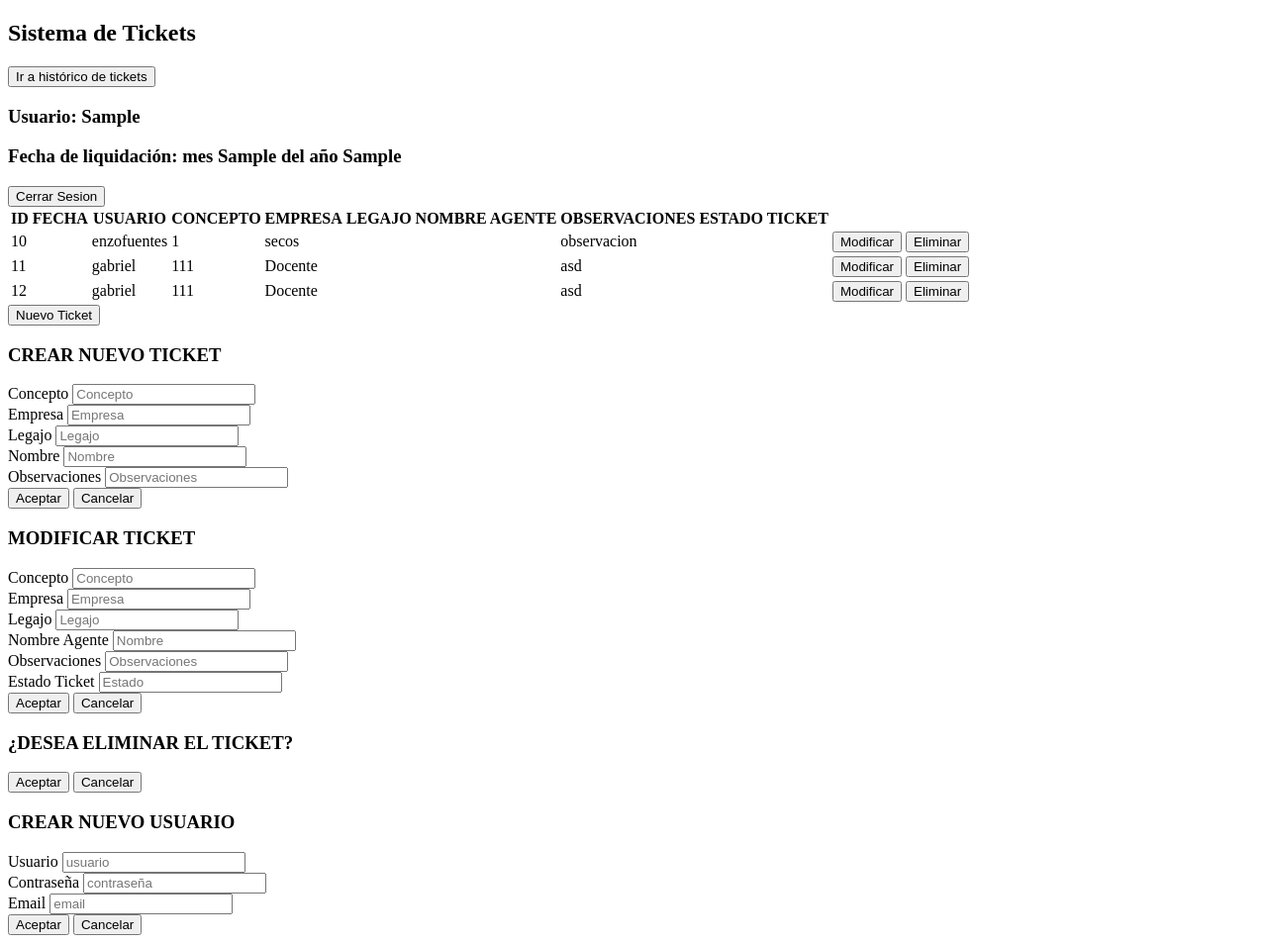
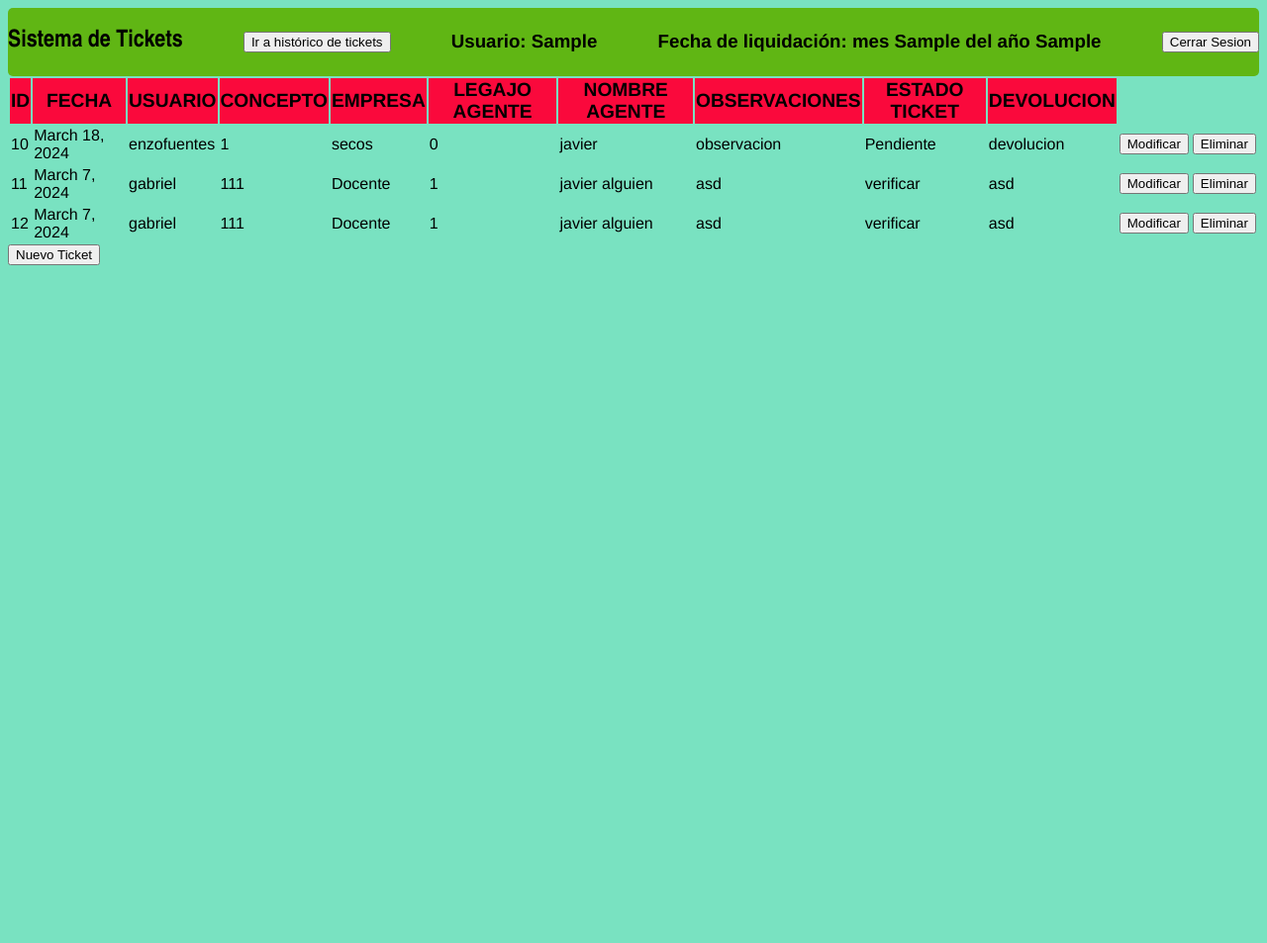
Before and after one commit to Naitais/ticket_sys, a Django app: template backend/src/tickets/templates/tickets/index.html in a window 1280 px wide. Shown: the whole page at 99% size. After the commit the page ends 268 px from the top, so only its background shows below. Run offline with Django 5.2, Linux system fonts and the light colour scheme; data comes from the database, SQL or seed files in the repository; both versions use the stored data as it was after the commit; tables that the repository leaves empty hold one stand-in row (values such as "Sample post"); the template is opened without the code that fills it: values that come from a table or form of the project are taken from there, most other values are stand-ins (such as "Sample title", 1, 10 or a date in 2020).

Commit message:
primera view creada para metodo get utilizando api. Agregue tambien el template de la version anterior y funciona

```diff
--- /dev/null
+++ b/backend/src/static/style sheet/style.css
@@ -0,0 +1,69 @@
+body{
+    background-color: rgb(121, 226, 193);
+    font-family: 'Franklin Gothic Medium', 'Arial Narrow', Arial, sans-serif;
+}
+
+#titulo_principal{
+    font-family: 'Arial Narrow', Arial, sans-serif;
+}
+
+#cabecera_de_tabla_tickets{
+    font-size: larger;
+    background-color: rgba(255, 0, 55, 0.959);
+}
+
+.ventana_emergente{
+    display: none;
+    position: fixed;
+    top: 0;
+    left: 0;
+    width: 100%;
+    height: 100%;
+    background-color: rgba(0, 0, 0, 0.5); /* Semi-transparent background */
+    z-index: 1; /* pongo ventana encima de todo lo demas */
+}
+
+.contenedor_ventana {
+    text-align: center;
+    background-color: #fefefe;
+    margin: 15% auto; /* 15% from the top and centered */
+    padding: 20px;
+    border: 1px solid #888;
+    width: 70%; /* Could be more or less, depending on screen size */
+    border-radius: 8px;
+  }
+
+.titulo_pantalla_emergente{
+    text-align: center;
+}
+
+.drop_down_container{
+    display: none;
+    position: relative;
+    background-color: aqua;
+}
+
+#nav_var{
+    display: flex;
+    flex-direction: row;
+    justify-content: space-between;
+    align-items: center;
+    background-color: rgb(96, 182, 20);
+    border-radius: 5px;
+}
+
+.contenedor_columna{
+    display: flex;
+    flex-direction: column;
+    align-items: center;
+}
+
+.contenedor_fila{
+    display: flex;
+    flex-direction: row;
+    align-items: center;
+}
+
+#iniciar_sesion_pantalla {
+    width: fit-content;
+}
--- a/backend/src/sys_ticket/urls.py
+++ b/backend/src/sys_ticket/urls.py
@@ -2,8 +2,8 @@ from django.contrib import admin
 from django.urls import path, include
 
 urlpatterns = [
-    #path('api/', include('tickets.urls')),
-    path('api-auth/', include ('rest_framework.urls')),
+    path('api/', include('tickets.urls')),
+    path('api-auth/', include('rest_framework.urls', namespace='rest_framework')),
     path('admin/', admin.site.urls),
     path('explorer/', include('explorer.urls')),
 ]
--- a/backend/src/tickets/templates/tickets/index.html
+++ b/backend/src/tickets/templates/tickets/index.html
@@ -30,10 +30,11 @@
                 <th>USUARIO</th>
                 <th>CONCEPTO</th>
                 <th>EMPRESA</th>
-                <th>LEGAJO</th>
+                <th>LEGAJO AGENTE</th>
                 <th>NOMBRE AGENTE</th>
                 <th>OBSERVACIONES</th>
                 <th>ESTADO TICKET</th>
+                <th>DEVOLUCION</th>
             </tr>
         </thead>
         </div>
@@ -43,14 +44,15 @@
                 <div >
                     <tr class="ticket_row">
                         <td>{{ ticket.id_ticket }}</td>
-                        <td>{{ ticket.fecha_liquidaciones }}</td>
+                        <td>{{ ticket.fecha_creacion }}</td>
                         <td>{{ ticket.usuario }}</td>
                         <td>{{ ticket.concepto }}</td>
                         <td>{{ ticket.empresa }}</td>
-                        <td>{{ ticket.legajo }}</td>
-                        <td>{{ ticket.nombre }}</td>
+                        <td>{{ ticket.agente_legajo }}</td>
+                        <td>{{ ticket.agente_nombre }}</td>
                         <td>{{ ticket.observaciones }}</td>
-                        <td>{{ ticket.estado_liquidaciones }}</td>
+                        <td>{{ ticket.estado_ticket }}</td>
+                        <td>{{ ticket.devoluciones }}</td>
                         <td class="row_modificar_btn" id="modifica_btn" ><button>Modificar</button></td>
                         <td class="row_eliminar_btn" id="elimina_btn"><button>Eliminar</button></td>
                     </tr>
--- a/backend/src/tickets/urls.py
+++ b/backend/src/tickets/urls.py
@@ -1 +1,7 @@
 from django.urls import path
+from . import views
+
+urlpatterns = [
+    path('ticketera/', views.TicketList.as_view(), name='ticket-list'),
+
+]
```
Also changed, not shown: backend/src/tickets/views.py (+60 -0 lines), backend/src/db.sqlite3.
